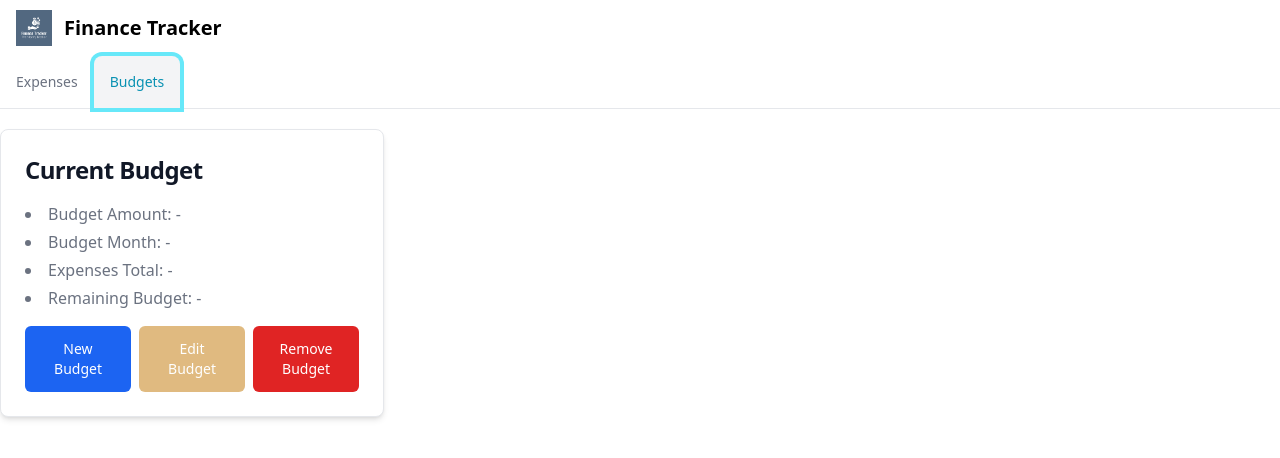
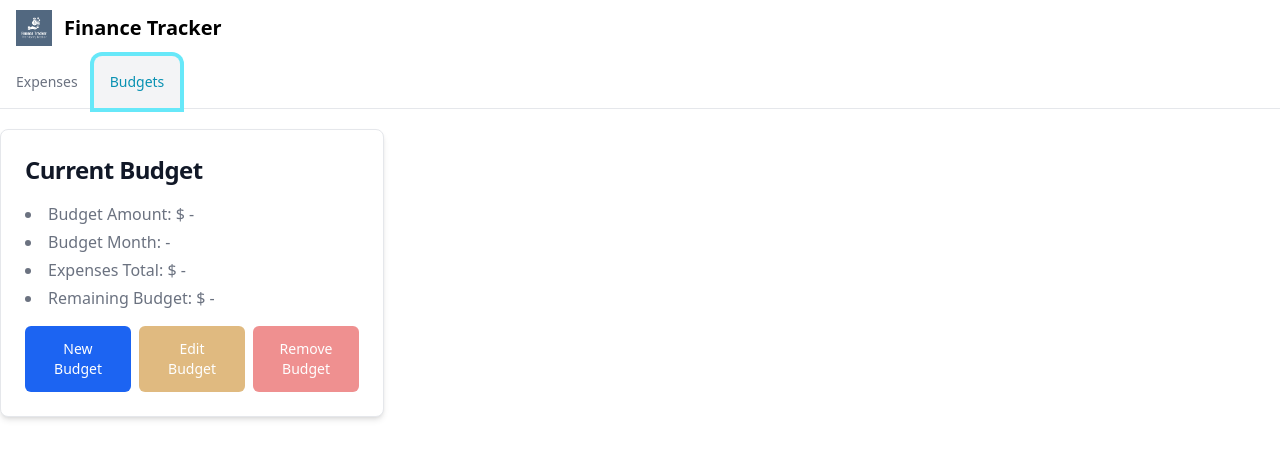
Before and after one commit to kevxo/finance-tracker, a React (Vite) app in the folder frontend/finance-tracker/: page /dashboard in a window 1280 px wide. Both pictures are taken after a click on the tab "Budgets". Shown: the top 458 px of the page. Built offline with nearby package versions, Linux system fonts and the light colour scheme; no server answers.

Commit message:
Add logic for editing a budget

```diff
--- a/frontend/finance-tracker/src/Components/Budgets/index.tsx
+++ b/frontend/finance-tracker/src/Components/Budgets/index.tsx
@@ -7,10 +7,12 @@ import { RootState } from "../../store";
 import { setCurrentBudgetUuid, clearCurrentBudgetUuid } from "../../store/slices/budgetSlice";
 import { Budget } from '../../Types'
 import { BudgetsModal } from "../BudgetsModal";
+import { EditBudgetsModal } from "../EditBudgetsModal";
 export function Budgets() {
     const [currentBudget, setCurrentBudget] = useState<Budget | null>(null);
     const budgetUuid = useSelector((state: RootState) => state.budget.currentBudgetUuid);
     const [openModal, setOpenModal] = useState<boolean>(false);
+    const [openBudgetEditModal, setOpenEditBudgetModal] = useState<boolean>(false);
     const token = localStorage.getItem('token');
     const dispatch = useDispatch();
 
@@ -51,6 +53,10 @@ export function Budgets() {
         setCurrentBudget(null);
     }
 
+    const handleUpdateBudget = (updatedBudget: Budget) => {
+        setCurrentBudget(updatedBudget);
+    }
+
     return (
         <Card href="#" className="max-w-sm">
             <BudgetsModal isOpen={openModal} handleOnClose={() => setOpenModal(false)}/>
@@ -59,26 +65,27 @@ export function Budgets() {
             </h5>
             <List>
                 <List.Item>
-                    Budget Amount: { currentBudget?.budget_amount || '-' }
+                    Budget Amount: $ { currentBudget?.budget_amount || '-' }
                 </List.Item>
                 <List.Item>
                     Budget Month: { currentBudget?.month || '-' }
                 </List.Item>
                 <List.Item>
-                    Expenses Total: { currentBudget?.expenses_total || '-' }
+                    Expenses Total: $ { currentBudget?.expenses_total || '-' }
                 </List.Item>
                 <List.Item>
-                    Remaining Budget: { currentBudget?.remaining_budget || '-' }
+                    Remaining Budget: $ { currentBudget?.remaining_budget || '-' }
                 </List.Item>
             </List>
             <div className="grid grid-cols-1 md:grid-cols-3 gap-2">
                 <Button onClick={() => setOpenModal(true)} className="w-full py-1 px-2 text-xs font-medium text-white bg-blue-600 rounded-md hover:bg-blue-700">
                     New Budget
                 </Button>
-                <Button disabled className="w-full py-1 px-2 text-xs font-medium text-white bg-yellow-500 rounded-md hover:bg-yellow-600">
+                <Button disabled={currentBudget ? false : true} onClick={() => setOpenEditBudgetModal(true)} className="w-full py-1 px-2 text-xs font-medium text-white bg-yellow-500 rounded-md hover:bg-yellow-600">
                     Edit Budget
                 </Button>
-                <Button onClick={clearCurrentBudget} className="w-full py-1 px-2 text-xs font-medium text-white bg-red-600 rounded-md hover:bg-red-700">
+                <EditBudgetsModal isOpen={openBudgetEditModal} handleOnClose={() => setOpenEditBudgetModal(false)} budget={currentBudget} onUpdateBudget={handleUpdateBudget}/>
+                <Button disabled={currentBudget ? false : true} onClick={clearCurrentBudget} className="w-full py-1 px-2 text-xs font-medium text-white bg-red-600 rounded-md hover:bg-red-700">
                     Remove Budget
                 </Button>
             </div>
```
